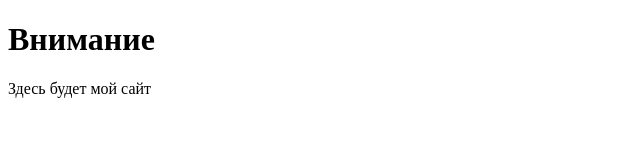
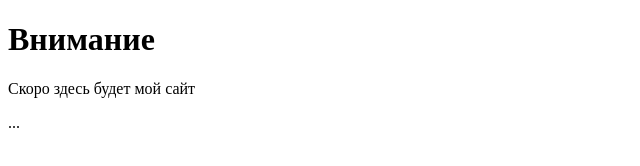
Before and after one commit to Vasiliy-Surovets/index.html, a plain HTML site: page index.html in a window 1280 px wide. Shown: the full height of the page, 0-640 px from the left. Drawn offline with Linux system fonts and the light colour scheme.

Commit message:
Update index.html

```diff
--- a/index.html
+++ b/index.html
@@ -7,7 +7,8 @@
  <body>
 
  <h1>Внимание</h1>
- <p>Здесь будет мой сайт</p>
+ <p>Скоро здесь будет мой сайт</p>
+ <p>...</p>
 
  </body>
  </html>
```
